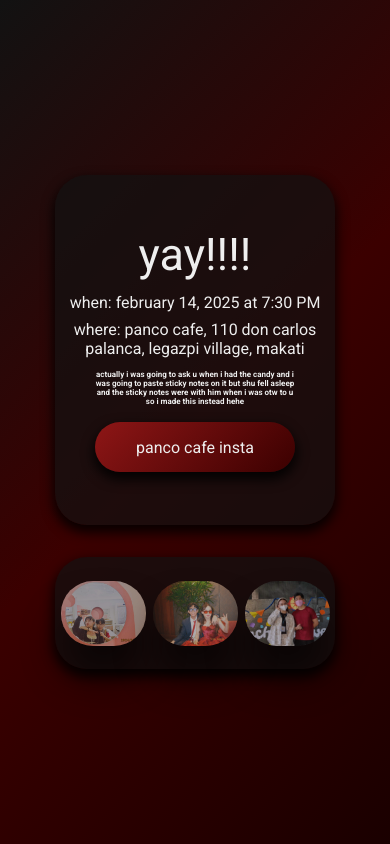
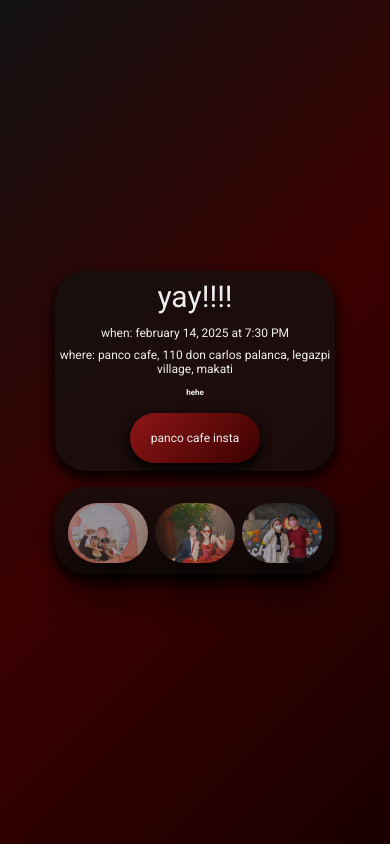
Before and after one commit to Dawsxn/ProjectOne, a plain HTML site: page yes.html in a window 390 px wide. Drawn offline with Linux system fonts and the light colour scheme.

Commit message:
fix: fix

```diff
--- a/index.css
+++ b/index.css
@@ -2,7 +2,7 @@ html, body {
     margin: 0;
     padding: 0;
     height: 100%;
-    overflow: auto;
+    overflow: hidden;
 }
 
 .mainContainer {
--- a/invite.css
+++ b/invite.css
@@ -2,7 +2,7 @@ html, body {
     margin: 0;
     padding: 0;
     height: 100%;
-    overflow: auto;
+    overflow: hidden;
 }
 
 .mainContainer {
--- a/no.css
+++ b/no.css
@@ -2,7 +2,7 @@ html, body {
     margin: 0;
     padding: 0;
     height: 100%;
-    overflow: auto;
+    overflow: hidden;
 }
 
 .mainContainer {
--- a/yes.css
+++ b/yes.css
@@ -2,7 +2,7 @@ html, body {
     margin: 0;
     padding: 0;
     height: 100%;
-    overflow: auto;
+    overflow: hidden;
 }
 
 .mainContainer {
@@ -135,6 +135,7 @@ html, body {
         height: 650px;
         display: flex;
         flex-direction: column-reverse;
+        gap: 16px;
     }
 
     .left {
@@ -148,7 +149,11 @@ html, body {
     }
 
     .right {
-        height: 450px;
+        height: 350px;
+    }
+
+    #header {
+        font-size: 64px;
     }
 
     .image {
@@ -167,7 +172,7 @@ html, body {
 
     .left {
         width: 500px;
-        height: 200px;
+        height: 160px;
         display: flex;
         flex-direction: row;
         flex-wrap: wrap;
@@ -176,8 +181,8 @@ html, body {
     }
 
     .right {
-        width: 650px;
-        height: 500px;
+        width: 700px;
+        height: 450px;
     }
 
     .image {
@@ -207,7 +212,7 @@ html, body {
     }
 
     .left {
-        width: 450px;
+        width: 470px;
         height: 100px;
         display: flex;
         flex-direction: row;
@@ -218,12 +223,12 @@ html, body {
 
     .right {
         width: 450px;
-        height: 350px;
+        height: 250px;
     }
 
     .image {
         width: 140px;
-        height: 110px;
+        height: 100px;
     }
 
     #header {
@@ -249,9 +254,15 @@ html, body {
         flex-direction: column-reverse;
     }
 
+    #clickButton {
+        width: 130px;
+        height: 50px;
+        font-size: 12px;
+    }
+
     .left {
         width: 280px;
-        height: 80px;
+        height: 55px;
         display: flex;
         flex-direction: row;
         flex-wrap: wrap;
@@ -261,20 +272,20 @@ html, body {
 
     .right {
         width: 280px;
-        height: 350px;
+        height: 200px;
     }
 
     .image {
-        width: 85px;
-        height: 65px;
+        width: 80px;
+        height: 60px;
     }
 
     #header {
-        font-size: 45px;
+        font-size: 30px;
     }
 
     .subtext {
-        font-size: 16px;
+        font-size: 12px;
         text-align: center;
     }
 
--- a/yes.html
+++ b/yes.html
@@ -19,7 +19,7 @@
                 <h1 id="header">yay!!!!</h1>
                 <h2 class="subtext">when: february 14, 2025 at 7:30 PM</h2>
                 <h2 class="subtext">where: panco cafe, 110 don carlos palanca, legazpi village, makati</h2>
-                <p id="subtext2">actually i was going to ask u when i had the candy and i was going to paste sticky notes on it but shu fell asleep and the sticky notes were with him when i was otw to u so i made this instead hehe</p>
+                <p id="subtext2">hehe</p>
                 <a href="https://www.instagram.com/pancocafe.ph/?hl=en" target="_blank">
                     <button id="clickButton">
                         panco cafe insta
```
